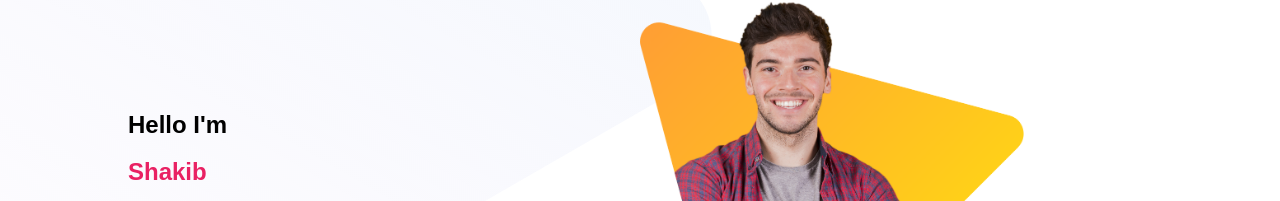
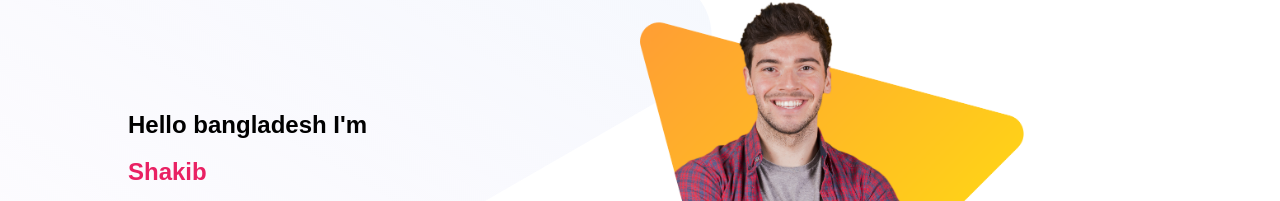
Before and after one commit to shakibulprograming/cv, a plain HTML site: page index.html in a window 1280 px wide. Shown: the part 165-366 px from the top of the page. Drawn offline with Linux system fonts and the light colour scheme.

Commit message:
something

```diff
--- a/index.html
+++ b/index.html
@@ -22,7 +22,7 @@
 </header>
     <section class="top-banner">
         <div class="half-width text">
-            <h2>Hello I'm</h2>
+            <h2>Hello  bangladesh I'm</h2>
             <h1 class="name-color">Shakib</h1>
             <p>My name is Md. Sakibul Hasan. I am a professional web-designer. My skills are html, CSS, JavaScript, Jquery, Bootstrap, WordPress-Theme-Customization.
             </p>
```
